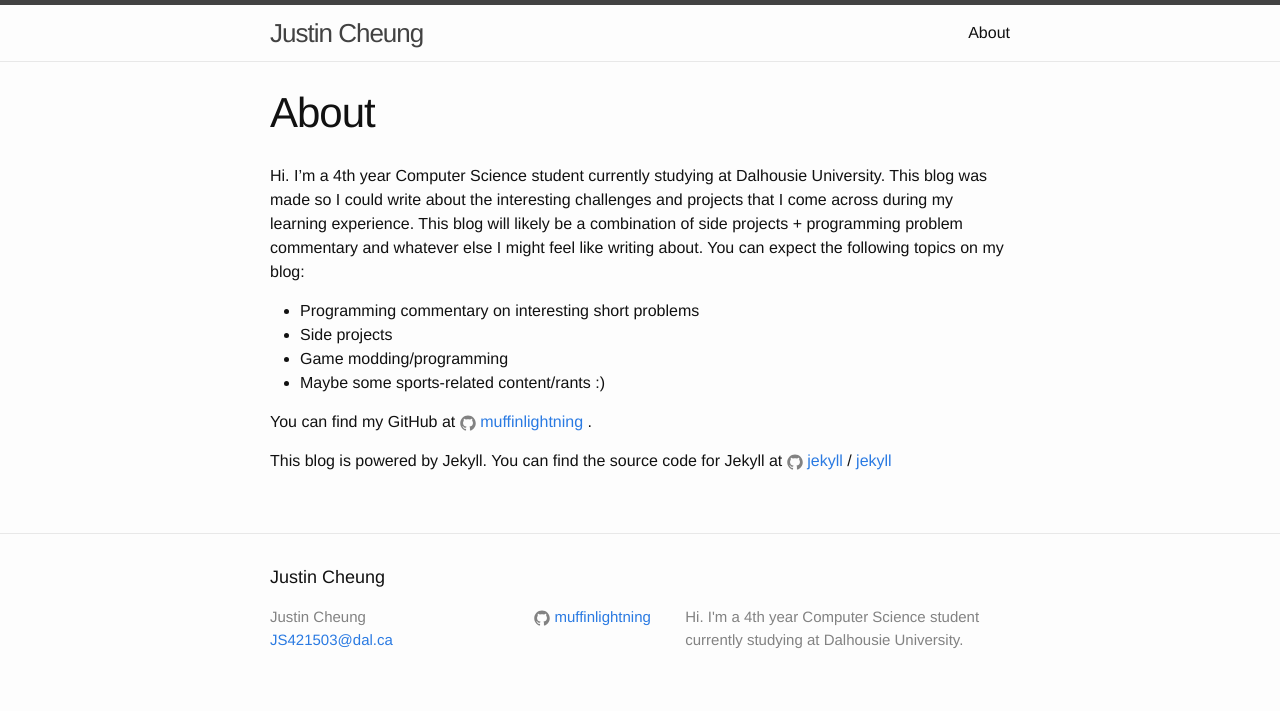
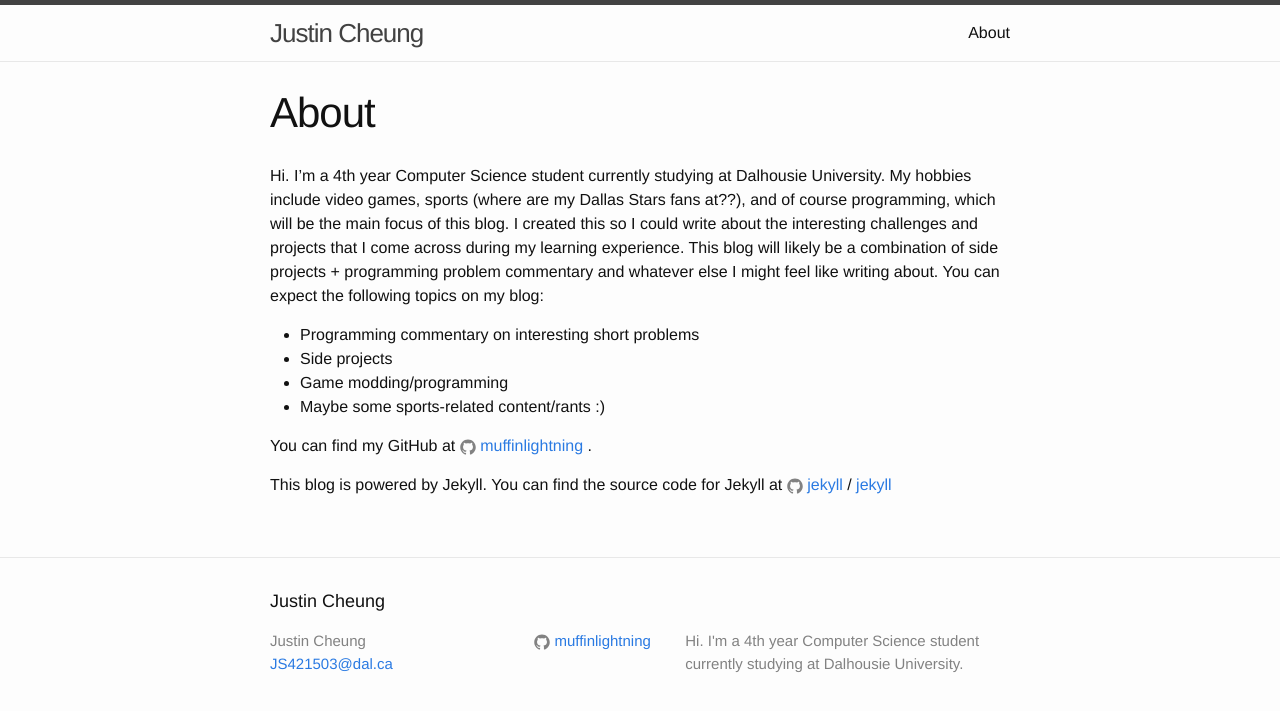
Before and after one commit to fearofcrime/muffinlightning.github.io, a Jekyll site: the page built from about.md, in a window 1280 px wide. Shown: the top 711 px of the page. Built offline with Jekyll 4.4.1, drawn with Linux system fonts in a browser that asks for light colours.

Commit message:
about page

```diff
--- a/about.md
+++ b/about.md
@@ -4,7 +4,7 @@ title: About
 permalink: /about/
 ---
 
-Hi. I'm a 4th year Computer Science student currently studying at Dalhousie University. This blog was made so I could write about the interesting challenges and projects that I come across during my learning experience. This blog will likely be a combination of side projects + programming problem commentary and whatever else I might feel like writing about. You can expect the following topics on my blog:
+Hi. I'm a 4th year Computer Science student currently studying at Dalhousie University. My hobbies include video games, sports (where are my Dallas Stars fans at??), and of course programming, which will be the main focus of this blog. I created this so I could write about the interesting challenges and projects that I come across during my learning experience. This blog will likely be a combination of side projects + programming problem commentary and whatever else I might feel like writing about. You can expect the following topics on my blog:
 
 - Programming commentary on interesting short problems
 - Side projects
```
